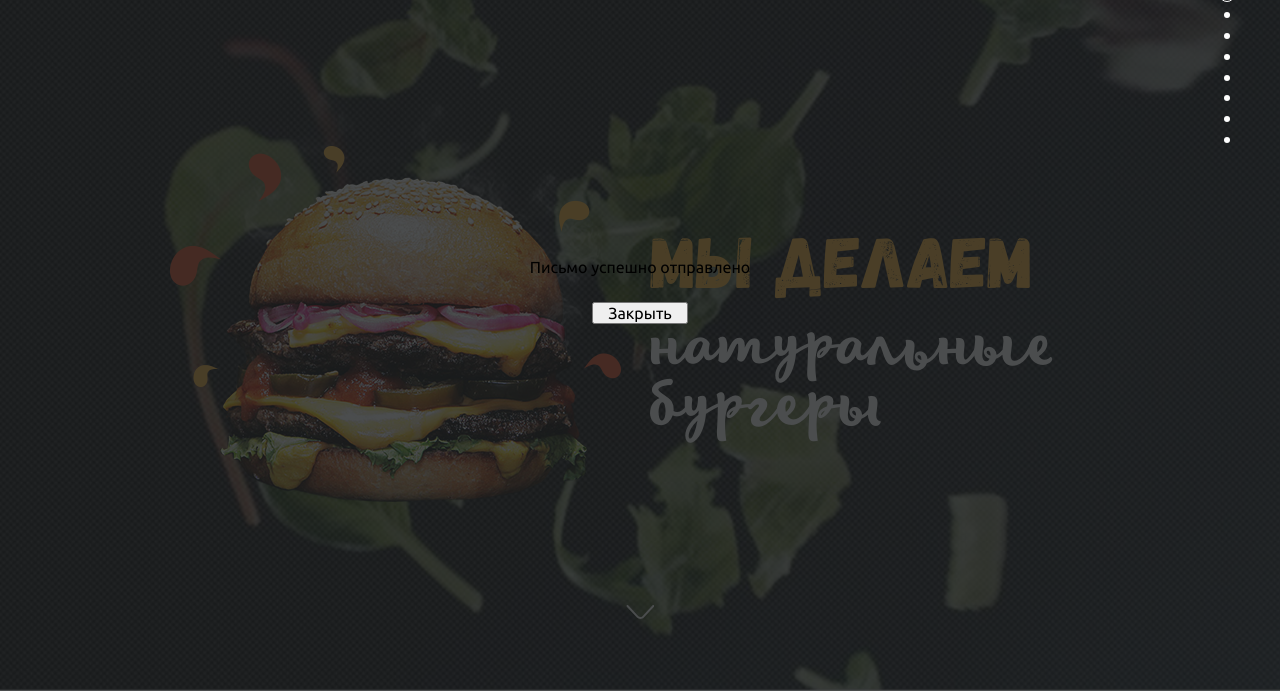
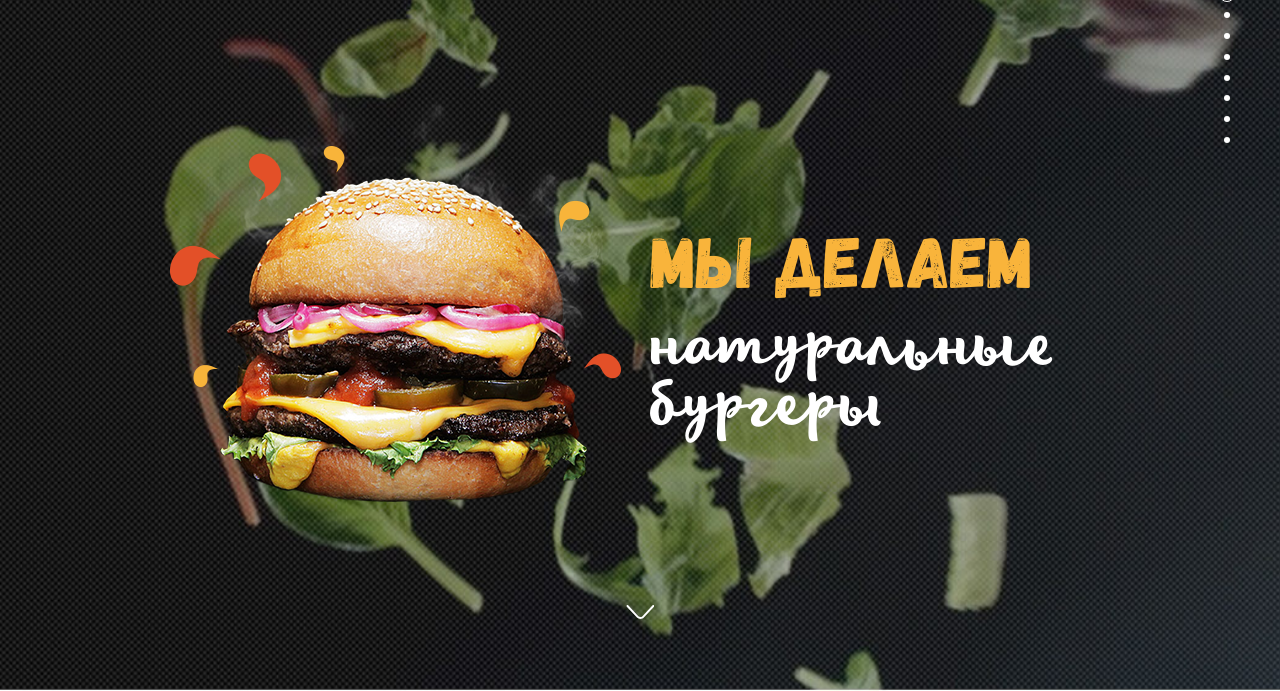
Before and after one commit to matveyeff/burgers, a website: page index.html in a window 1280 px wide. Shown: the part 109-800 px from the top of the page. Drawn offline with Linux system fonts and the light colour scheme.

Commit message:
order form script fix

```diff
--- a/index.html
+++ b/index.html
@@ -382,16 +382,6 @@
 						</div>
 					</div>
 				</form>
-				<div class="overlay">
-					<div class="overlay__wrap">
-						<div class="overlay__block overlay__response">
-							<span class="overlay__message">Письмо успешно отправлено</span>
-							<button class="btn btn--red overlay__close--response">
-								Закрыть
-							</button>
-						</div>
-					</div>
-				</div>
 			</div>
 		</section>
 
```
